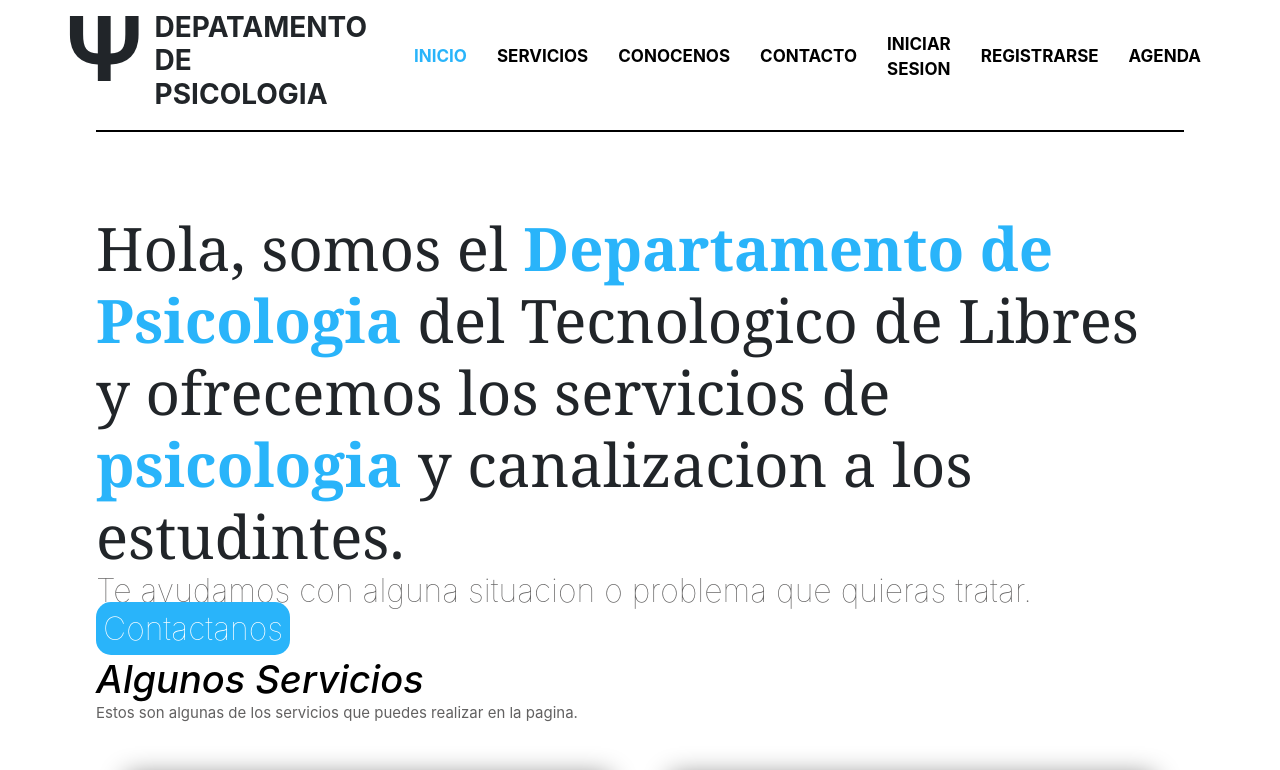
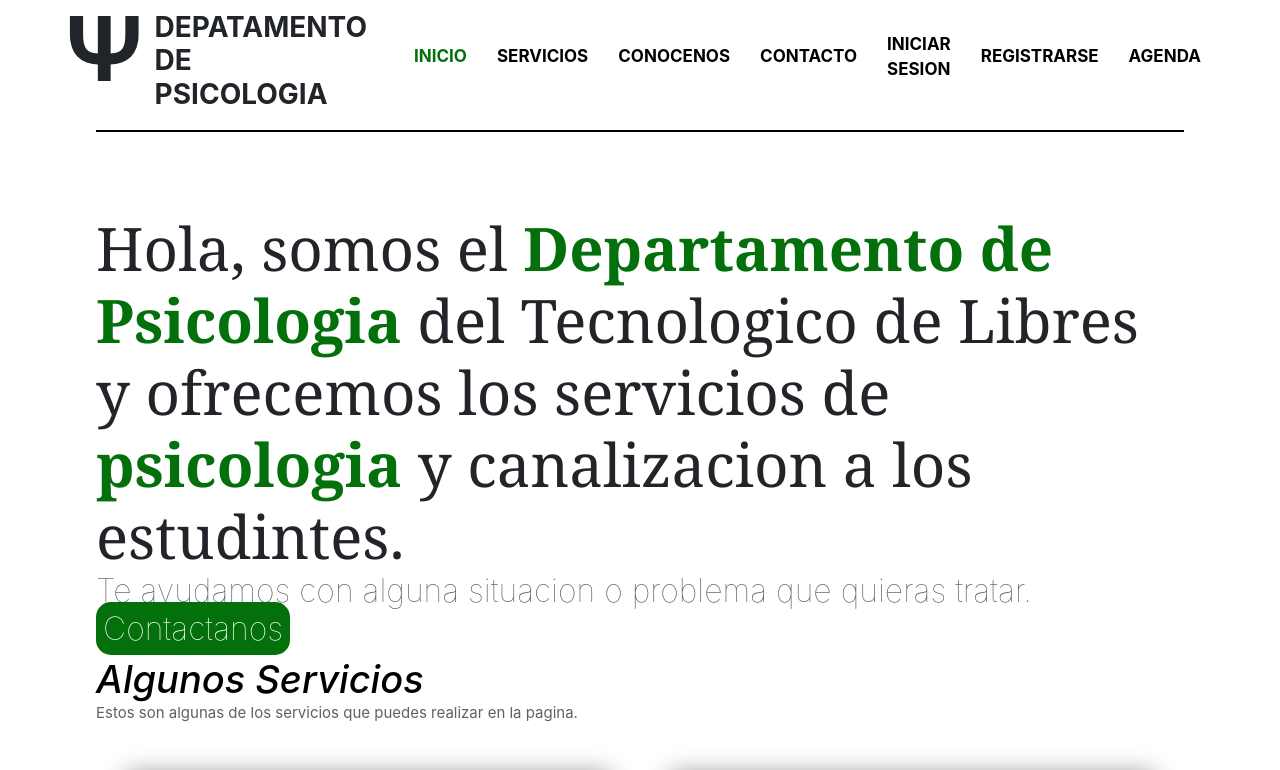
Before and after one commit to Nivi018/Proyecto_Psicologia, a React (Create React App) app: page /inicio in a window 1280 px wide. Shown: the top 770 px of the page. Built offline with nearby package versions, Linux system fonts and the light colour scheme.

Commit message:
modificacion

```diff
--- a/src/index.css
+++ b/src/index.css
@@ -75,7 +75,7 @@ code {
 
 .header .active,
 .header a:hover {
-  color: #29b4fa;
+  color: #03700c;
 }
 
 .content {
@@ -161,7 +161,7 @@ code {
 }
 
 .home strong{
-  color: #29b4fa;
+  color: #03700c;
 }
 
 .home h2{
@@ -174,7 +174,7 @@ code {
   padding: 7px;
   border-radius: 15px;
   color: white;
-  background-color:  #29b4fa;
+  background-color:  #03700c;
   text-decoration: none;
   transition: all 300ms;
 
@@ -241,7 +241,7 @@ button{
   border: 0px;
   border-radius: 5px;
   color: white;
-  background-color: #29b4fa;
+  background-color: #03700c;
   text-decoration: none;
   transition: all 300ms;
 }
@@ -299,7 +299,7 @@ flex-basis: 35%;
 }
 
 .work-item a:hover{
-  color: #29b4fa;
+  color: #03700c;
 }
 
 .work-item h3{
```
